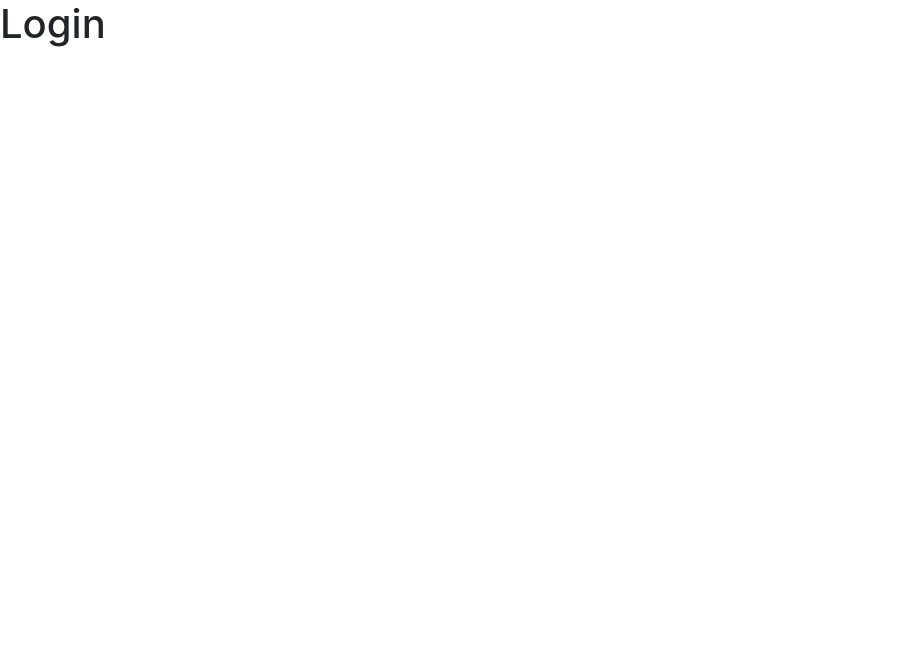
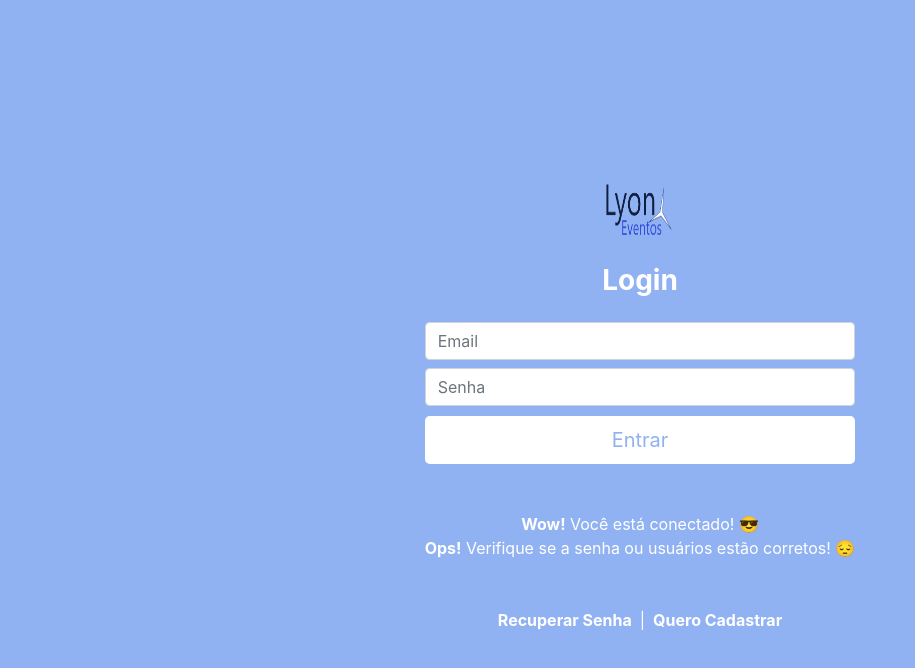
Before and after one commit to zezerinomattos/eventos, a React (Create React App) app: page / in a window 1280 px wide. Shown: the top 668 px of the page, without its empty margins (0-915 px from the left). Built offline with nearby package versions, Linux system fonts and the light colour scheme.

Commit message:
Visual da pagina de login finalizada

```diff
--- a/src/view/login/index.js
+++ b/src/view/login/index.js
@@ -1,8 +1,37 @@
 import React from 'react';
+import './style.css';
+
+import logo from '../../assets/logo.png';
 
 function Login(){
     return(
-        <h1>Login</h1>
+        <div className="login-content d-flex align-items-center">
+            <form className="form-signin mx-auto">
+                <div className="text-center mb-4">
+                    <img className="mb-4" src={logo} alt="" width="72" height="72" />
+                    <h1 className="h3 mb-3 font-weight-normal text-white font-weight-bold">Login</h1>
+                </div>
+
+
+                <input type="email" id="inputEmail" className="form-control my-2" placeholder="Email" />
+
+                <input type="password" id="inputPassword" className="form-control my-2" placeholder="Senha" />
+
+
+                <button className="btn btn-lg btn-block btn-login" type="submit">Entrar</button>
+
+                <div className="msg-login text-white text-center my-5">
+                    <span><strong>Wow!</strong> Você está conectado! &#128526;</span> <br/>
+                    <span><strong>Ops!</strong> Verifique se a senha ou usuários estão corretos! &#128532;</span>
+                </div>
+
+                <div className="opcoes-login mt-5 text-center">
+                    <a href="#" className="mx-2">Recuperar Senha</a>
+                    <span className="text-white">|</span>
+                    <a href="#" className="mx-2">Quero Cadastrar</a>
+                </div>
+            </form>
+        </div>
     )
 }
 
--- /dev/null
+++ b/src/view/login/style.css
@@ -0,0 +1,30 @@
+div.login-content{
+    width: 100%;
+    height: 100vh;
+    padding: 15px;
+    margin: auto;
+    background-color: #91B2F2;
+}
+
+div.login-content form button.btn-login{
+    background-color: #FFF;
+    color: #91B2F2;
+    margin-top: 10px;
+    transition: .5s ease-in;
+}
+
+div.login-content form button.btn-login:hover{
+    background-color: #0E1F40;
+    color: #FFF;
+}
+
+div.login-content form div.opcoes-login a{
+    text-decoration: none;
+    color: #FFF;
+    font-weight: bold;
+    transition: .5s ease-in;
+}
+
+div.login-content form div.opcoes-login a:hover{
+    color: #cf2626;
+}
```
Also changed, not shown: src/assets/logo.png (added), src/view/login/login.css (deleted).
